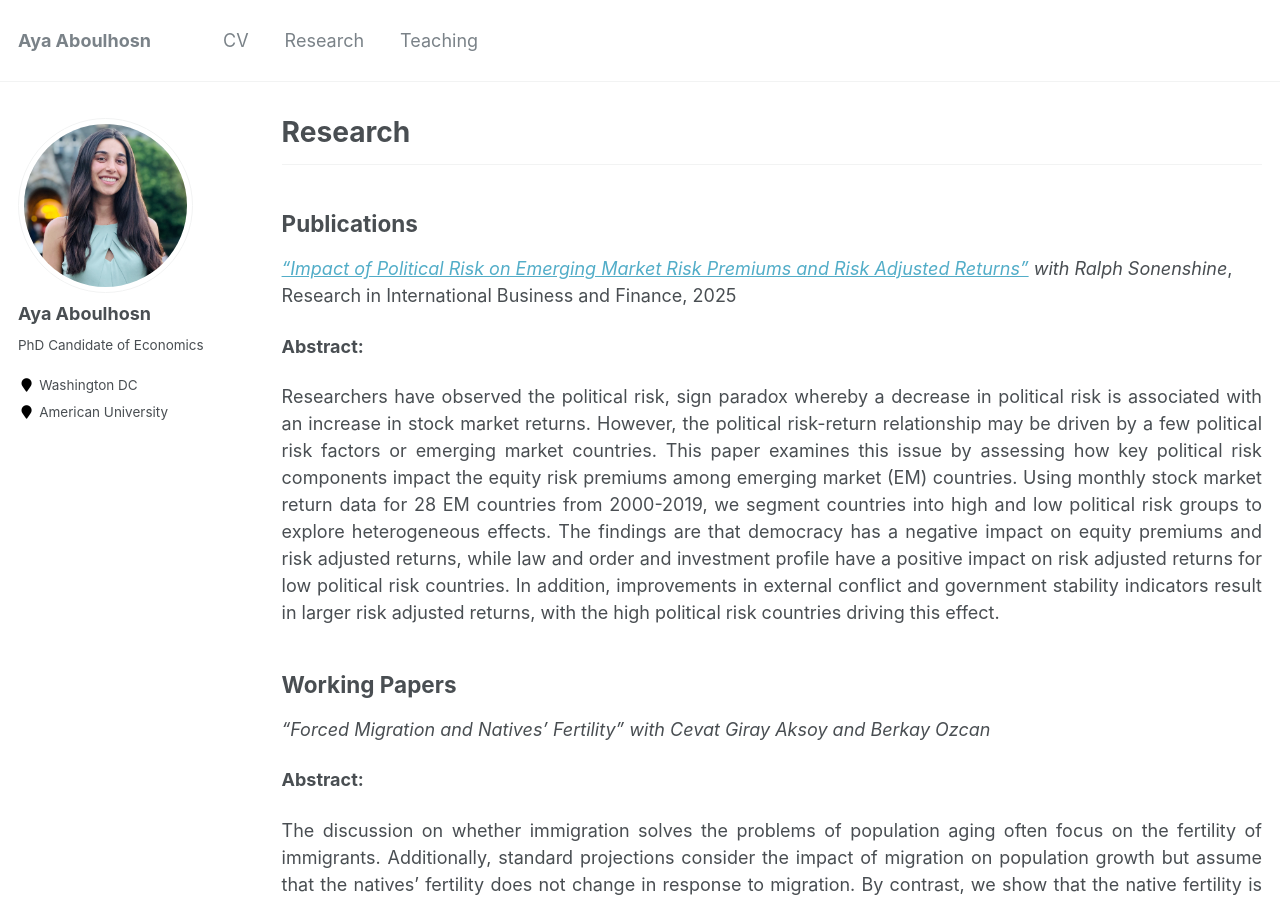
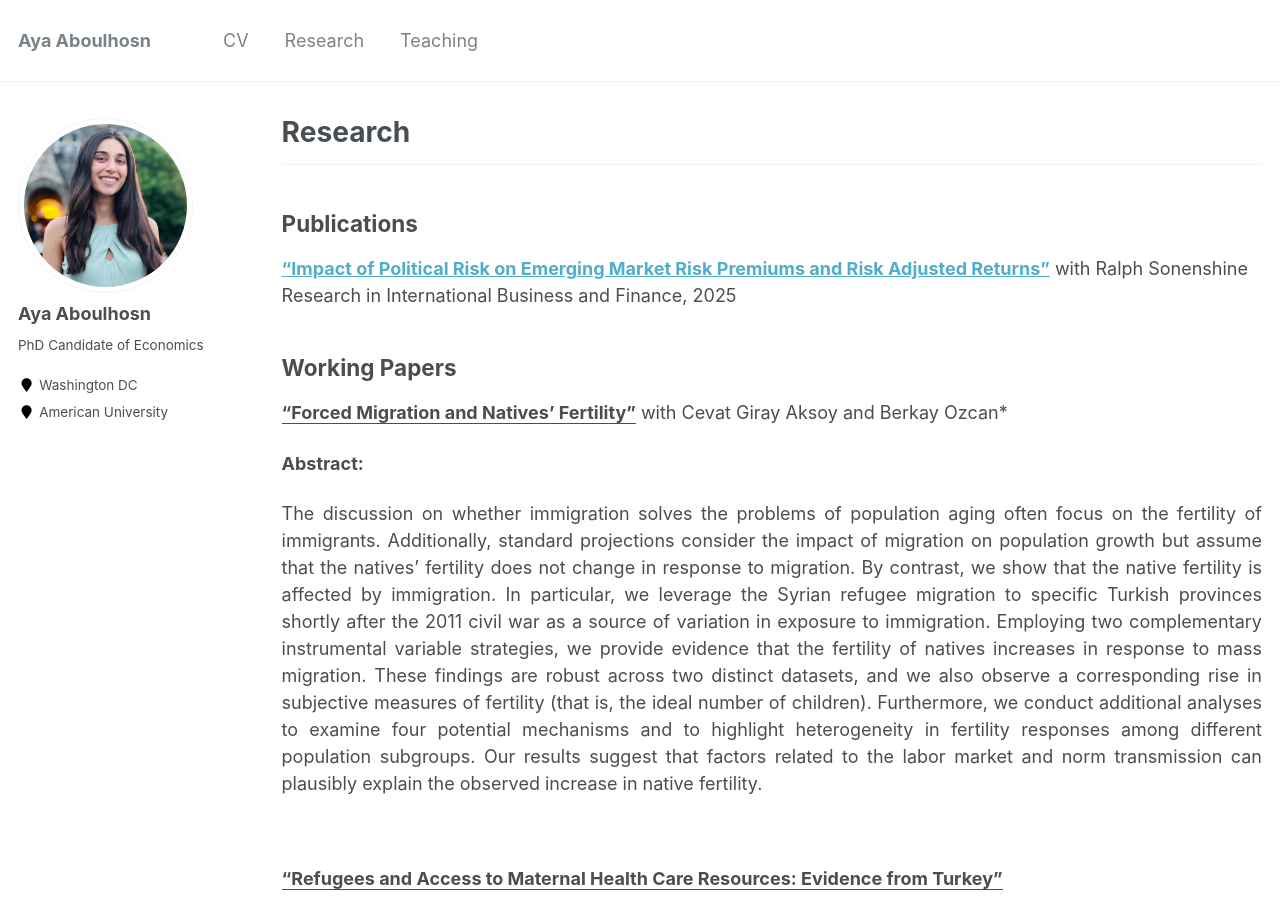
Before and after one commit to ayaaboulhosn/ayaaboulhosn.github.io, a Jekyll site: the page built from _pages/research.md, in a window 1280 px wide and 900 px high. Built offline with Jekyll 4.4.1, drawn with Linux system fonts in a browser that asks for light colours; some of the changed text lies outside the part shown.

Commit message:
Update research.md

```diff
--- a/_pages/research.md
+++ b/_pages/research.md
@@ -11,15 +11,12 @@ redirect_from:
 
 
 ## Publications
-*[“Impact of Political Risk on Emerging Market Risk Premiums and Risk Adjusted Returns”](https://www.sciencedirect.com/science/article/abs/pii/S0275531924003660) with Ralph Sonenshine*, Research in International Business and Finance, 2025
+**[“Impact of Political Risk on Emerging Market Risk Premiums and Risk Adjusted Returns”](https://www.sciencedirect.com/science/article/abs/pii/S0275531924003660)** with Ralph Sonenshine <br>
+Research in International Business and Finance, 2025
 
-  **Abstract:** <br>
-  <div align="justify">
-  Researchers have observed the political risk, sign paradox whereby a decrease in political risk is associated with an increase in stock market returns. However, the political risk-return relationship may be driven by a few political risk factors or emerging market countries. This paper examines this issue by assessing how key political risk components impact the equity risk premiums among emerging market (EM) countries. Using monthly stock market return data for 28 EM countries from 2000-2019, we segment countries into high and low political risk groups to explore heterogeneous effects. The findings are that democracy has a negative impact on equity premiums and risk adjusted returns, while law and order and investment profile have a positive impact on risk adjusted returns for low political risk countries. In addition, improvements in external conflict and government stability indicators result in larger risk adjusted returns, with the high political risk countries driving this effect.
-  </div>
 
 ## Working Papers
-*“Forced Migration and Natives’ Fertility” with Cevat Giray Aksoy and Berkay Ozcan*
+**<ins>“Forced Migration and Natives’ Fertility”</ins>** with Cevat Giray Aksoy and Berkay Ozcan*
 
   **Abstract:** <br>
   <div align="justify">
@@ -27,7 +24,7 @@ redirect_from:
   </div>
   <br>
 
-*“Refugees and Access to Maternal Health Care Resources: Evidence from Turkey”*
+**<ins>“Refugees and Access to Maternal Health Care Resources: Evidence from Turkey”</ins>**
 
   **Abstract:** <br>
     <div align="justify">
@@ -36,7 +33,7 @@ redirect_from:
   </div>
 
 ## Work in Progress
-*“The Impact of Remittances on Household Consumption: Evidence from Jordan”*
+**<ins>“The Impact of Remittances on Household Consumption: Evidence from Jordan”</ins>**
 
   **Abstract:** <br>
 <div align="justify">
@@ -45,7 +42,7 @@ redirect_from:
 </div>
 <br>
 
-*“Declining Terms of Trade after Experiencing Trade Marginalization: Global Evidence from 1982 to 2020” with Bernhard Gunter and Eduardo Lederman Rawet*
+**<ins>“Declining Terms of Trade after Experiencing Trade Marginalization: Global Evidence from 1982 to 2020”</ins>** with Bernhard Gunter and Eduardo Lederman Rawet*
 
   **Abstract:** <br>
     <div align="justify">
```
